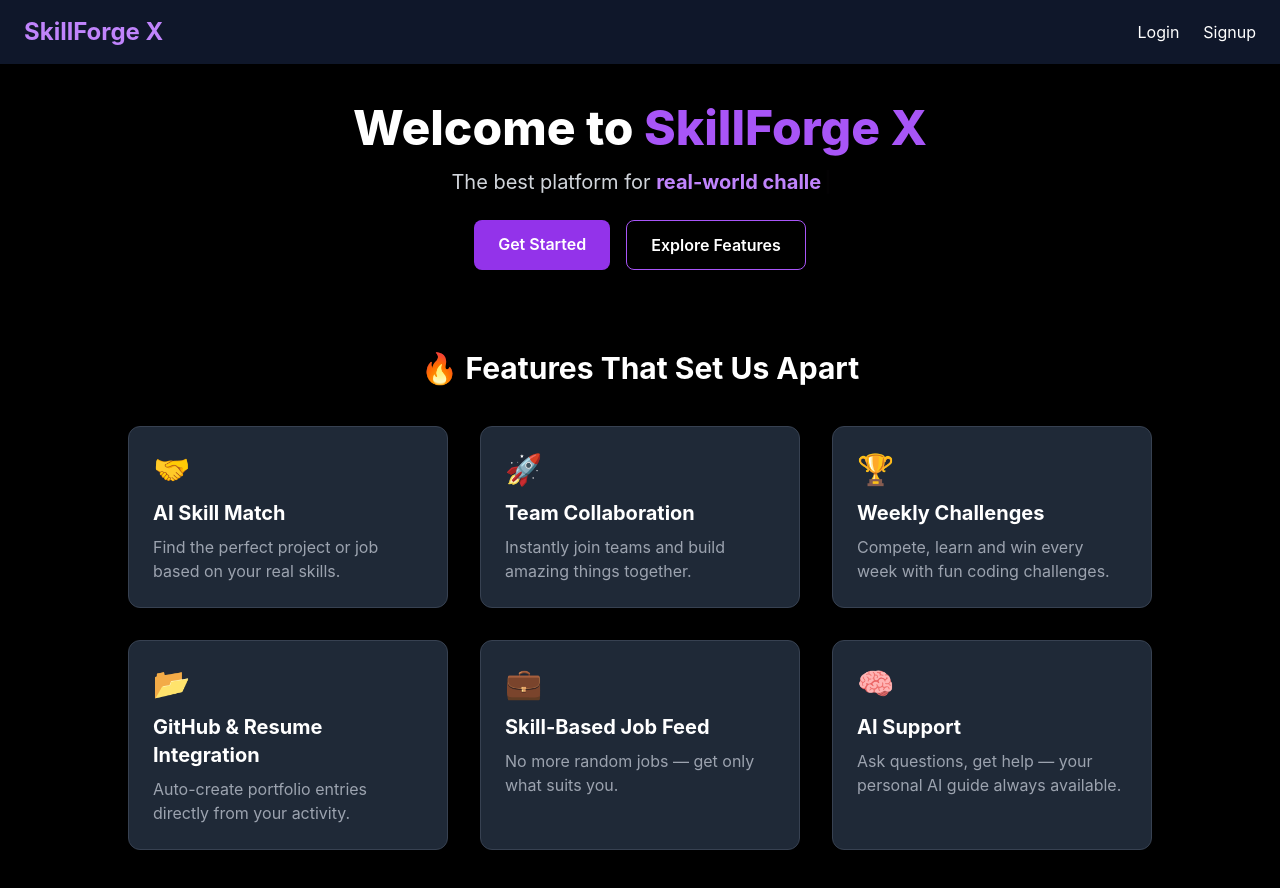
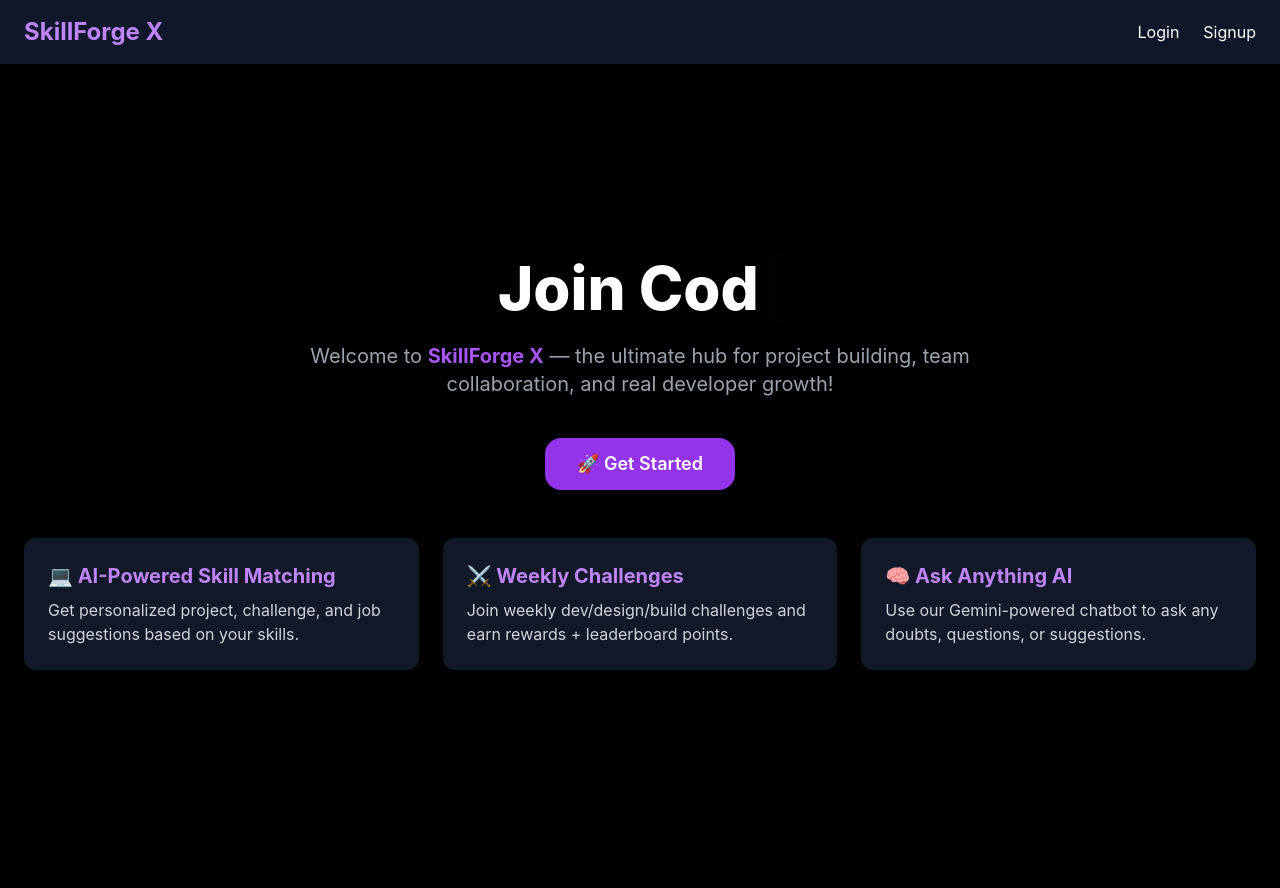
Before and after one commit to Iankitsinghak/skillforge-x, a React (Vite) app in the folder client/: page / in a window 1280 px wide. After the commit the page ends 864 px from the top, so only its background shows below. Built offline with nearby package versions, Linux system fonts and the light colour scheme; no server answers; the HTML template or start-up script is replaced by a standard one.

Commit message:
Update Home.jsx

```diff
--- a/client/src/pages/Home.jsx
+++ b/client/src/pages/Home.jsx
@@ -1,100 +1,50 @@
-import { Link } from 'react-router-dom';
-import { motion } from 'framer-motion';
 import { Typewriter } from 'react-simple-typewriter';
+import { useNavigate } from 'react-router-dom';
 
 const Home = () => {
+  const navigate = useNavigate();
+
   return (
-    <div className="min-h-screen bg-black text-white flex flex-col items-center justify-center px-6 py-10">
-      {/* HERO SECTION */}
-      <motion.div
-        className="text-center max-w-3xl"
-        initial={{ opacity: 0, y: -30 }}
-        animate={{ opacity: 1, y: 0 }}
-        transition={{ duration: 0.7 }}
-      >
-        <h1 className="text-4xl sm:text-5xl font-extrabold mb-4">
-          Welcome to <span className="text-purple-500">SkillForge X</span>
-        </h1>
-        <p className="text-xl mb-6 text-gray-300">
-          The best platform for{' '}
-          <span className="text-purple-400 font-bold">
+    <div className="min-h-screen bg-black flex flex-col items-center justify-center text-center px-6 py-10">
+      <h1 className="text-4xl md:text-6xl font-extrabold text-white mb-6">
         <Typewriter
-              words={['team collaboration', 'real-world challenges', 'startup jobs', 'AI-based learning']}
+          words={[
+            'Build. Collaborate. Conquer.',
+            'Join Coding Challenges!',
+            'Find Skill-Matched Jobs & Projects',
+          ]}
           loop={true}
           cursor
           cursorStyle="|"
-              typeSpeed={80}
-              deleteSpeed={60}
+          typeSpeed={70}
+          deleteSpeed={50}
           delaySpeed={1500}
         />
-          </span>
+      </h1>
+
+      <p className="text-gray-400 text-lg md:text-xl max-w-2xl mb-10">
+        Welcome to <span className="text-purple-500 font-bold">SkillForge X</span> — the ultimate hub for project building, team collaboration, and real developer growth!
       </p>
 
-        <div className="flex gap-4 justify-center">
-          <Link
-            to="/signup"
-            className="bg-purple-600 hover:bg-purple-800 transition duration-300 px-6 py-3 rounded-lg font-semibold"
+      <button
+        onClick={() => navigate('/signup')}
+        className="bg-purple-600 hover:bg-purple-800 text-white font-semibold px-8 py-3 rounded-2xl text-lg transition-all duration-300 shadow-lg"
       >
-            Get Started
-          </Link>
-          <a
-            href="#features"
-            className="border border-purple-500 hover:bg-purple-700 transition duration-300 px-6 py-3 rounded-lg font-semibold"
-          >
-            Explore Features
-          </a>
+        🚀 Get Started
+      </button>
+
+      <div className="mt-12 grid gap-6 grid-cols-1 md:grid-cols-3 text-left">
+        <div className="bg-gray-900 rounded-xl p-6 shadow-md hover:scale-105 transition duration-300">
+          <h3 className="text-xl font-bold text-purple-400 mb-2">💻 AI-Powered Skill Matching</h3>
+          <p className="text-gray-300">Get personalized project, challenge, and job suggestions based on your skills.</p>
         </div>
-      </motion.div>
-
-      {/* FEATURES SECTION */}
-      <div id="features" className="mt-20 max-w-5xl w-full">
-        <h2 className="text-3xl font-bold text-center mb-10">🔥 Features That Set Us Apart</h2>
-        <div className="grid grid-cols-1 sm:grid-cols-2 lg:grid-cols-3 gap-8">
-          {[
-            {
-              icon: '🤝',
-              title: 'AI Skill Match',
-              desc: 'Find the perfect project or job based on your real skills.',
-            },
-            {
-              icon: '🚀',
-              title: 'Team Collaboration',
-              desc: 'Instantly join teams and build amazing things together.',
-            },
-            {
-              icon: '🏆',
-              title: 'Weekly Challenges',
-              desc: 'Compete, learn and win every week with fun coding challenges.',
-            },
-            {
-              icon: '📂',
-              title: 'GitHub & Resume Integration',
-              desc: 'Auto-create portfolio entries directly from your activity.',
-            },
-            {
-              icon: '💼',
-              title: 'Skill-Based Job Feed',
-              desc: 'No more random jobs — get only what suits you.',
-            },
-            {
-              icon: '🧠',
-              title: 'AI Support',
-              desc: 'Ask questions, get help — your personal AI guide always available.',
-            },
-          ].map((f, idx) => (
-            <motion.div
-              key={idx}
-              className="bg-[#1f2937] p-6 rounded-xl border border-gray-700 shadow-md"
-              whileHover={{ scale: 1.05 }}
-              initial={{ opacity: 0, y: 30 }}
-              animate={{ opacity: 1, y: 0 }}
-              transition={{ delay: idx * 0.1, duration: 0.5 }}
-            >
-              <div className="text-3xl mb-3">{f.icon}</div>
-              <h3 className="text-xl font-bold mb-2">{f.title}</h3>
-              <p className="text-gray-400">{f.desc}</p>
-            </motion.div>
-          ))}
+        <div className="bg-gray-900 rounded-xl p-6 shadow-md hover:scale-105 transition duration-300">
+          <h3 className="text-xl font-bold text-purple-400 mb-2">⚔️ Weekly Challenges</h3>
+          <p className="text-gray-300">Join weekly dev/design/build challenges and earn rewards + leaderboard points.</p>
+        </div>
+        <div className="bg-gray-900 rounded-xl p-6 shadow-md hover:scale-105 transition duration-300">
+          <h3 className="text-xl font-bold text-purple-400 mb-2">🧠 Ask Anything AI</h3>
+          <p className="text-gray-300">Use our Gemini-powered chatbot to ask any doubts, questions, or suggestions.</p>
         </div>
       </div>
     </div>
```
Lines whose indentation alone changed are shown as unchanged.
